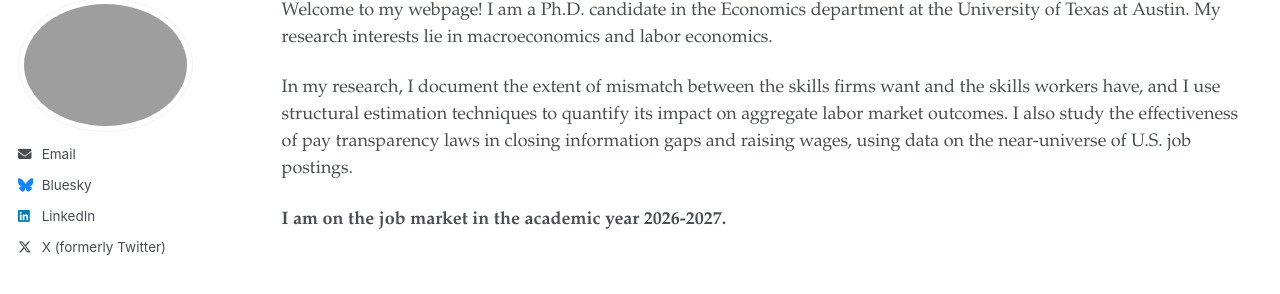
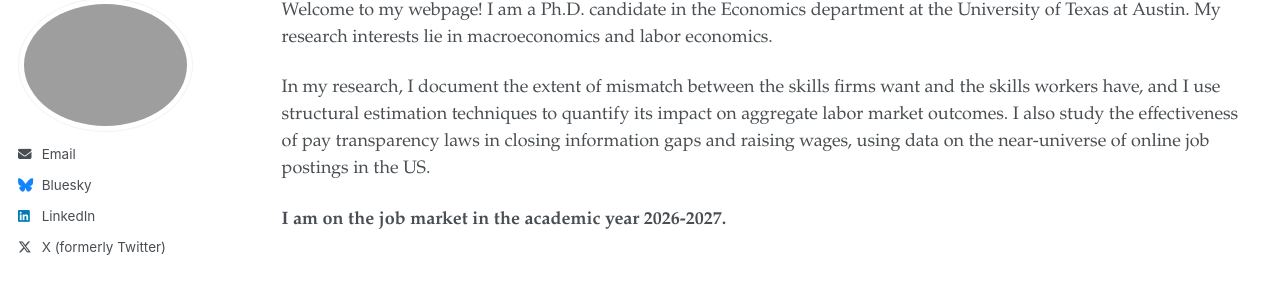
Before and after one commit to upmanyu-suryansh/upmanyu-suryansh.github.io, a Jekyll site: the page built from _pages/about.md, in a window 1280 px wide. Shown: the part 103-397 px from the top of the page. Built offline with Jekyll 4.4.1, drawn with Linux system fonts in a browser that asks for light colours; a script bundle is joined from its source files by our own code; library files that are not in the unit come from our copies.

Commit message:
Clarify research description in about page
Updated the description of research interests to specify 'online job postings in the US'.

```diff
--- a/_pages/about.md
+++ b/_pages/about.md
@@ -9,6 +9,6 @@ redirect_from:
 
 Welcome to my webpage! I am a Ph.D. candidate in the Economics department at the University of Texas at Austin. My research interests lie in macroeconomics and labor economics.
 
-In my research, I document the extent of mismatch between the skills firms want and the skills workers have, and I use structural estimation techniques to quantify its impact on aggregate labor market outcomes. I also study the effectiveness of pay transparency laws in closing information gaps and raising wages, using data on the near-universe of U.S. job postings.
+In my research, I document the extent of mismatch between the skills firms want and the skills workers have, and I use structural estimation techniques to quantify its impact on aggregate labor market outcomes. I also study the effectiveness of pay transparency laws in closing information gaps and raising wages, using data on the near-universe of online job postings in the US.
 
 **I am on the job market in the academic year 2026-2027.**
```
